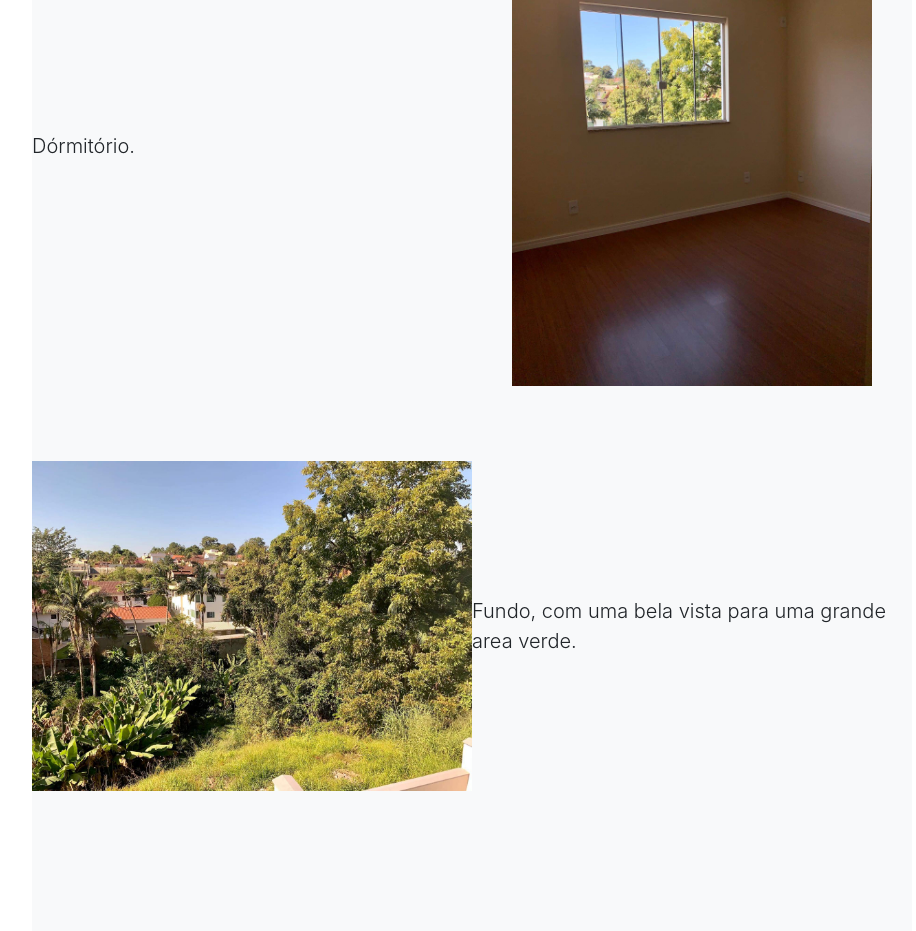
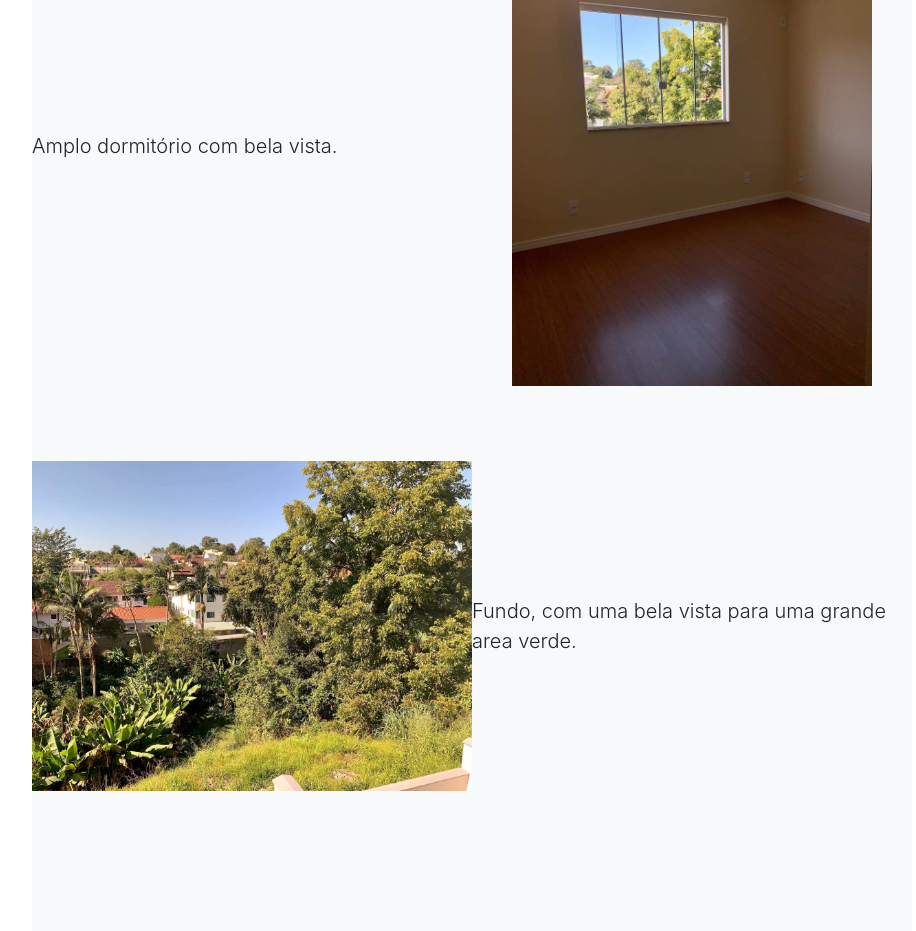
Before and after one commit to RicLop/sobrados.github.io, a plain HTML site: page index.html in a window 1280 px wide. Shown: the part 3177-4108 px from the top of the page, without its empty margins (168-1084 px from the left). Drawn offline with nearby package versions, Linux system fonts and the light colour scheme.

Commit message:
mais descrição

```diff
--- a/index.html
+++ b/index.html
@@ -100,7 +100,7 @@
                         style="background-image: url('assets/img/sobrados/8 (1).jpg');">
                     </div>
                     <div class="col-lg-6 order-lg-1 my-auto showcase-text">
-                        <p class="lead mb-0">Dórmitório.</p>
+                        <p class="lead mb-0">Amplo dormitório com bela vista.</p>
                     </div>
                 </div>
                 <!-- item oito -->
```
